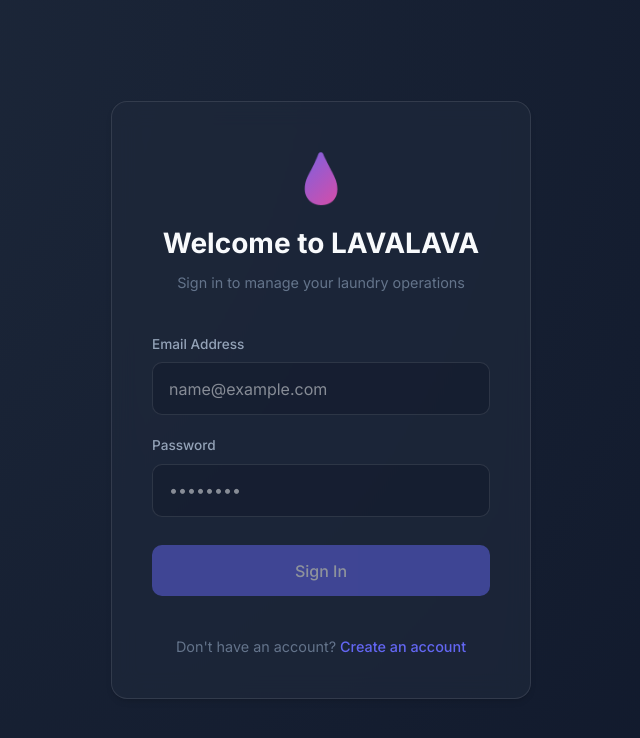
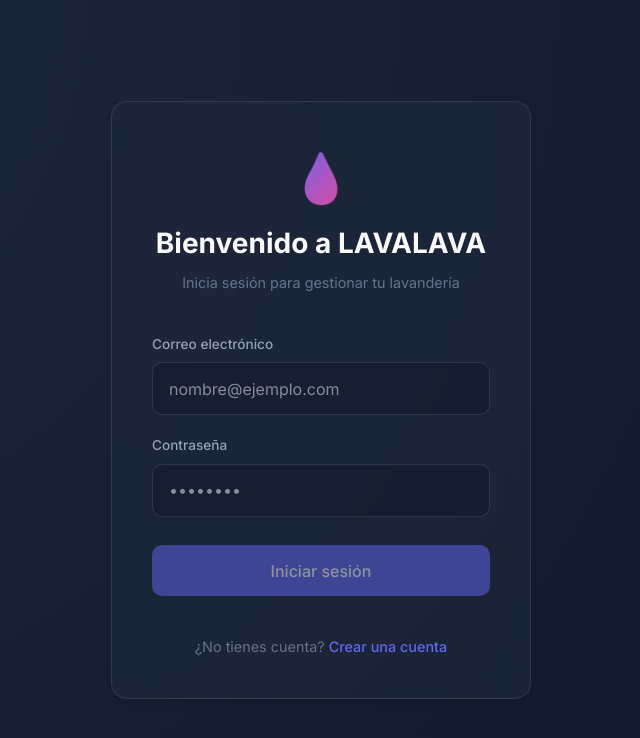
Before and after one commit to Hector-Pat/laundry-management-system_LAVALAVA, a React app in the folder frontend/: page /login in a window 1280 px wide. Shown: the top 738 px of the page, without its empty margins (319-959 px from the left). Built offline with nearby package versions, Linux system fonts and the light colour scheme; no server answers; the HTML template or start-up script is replaced by a standard one.

Commit message:
fix: traducir LoginPage al español
LoginPage era la unica pantalla que quedaba en ingles/mixto
(labels, mensajes de validacion y botones). Se unifica el idioma
de toda la interfaz a español.

```diff
--- a/frontend/src/pages/auth/LoginPage.jsx
+++ b/frontend/src/pages/auth/LoginPage.jsx
@@ -42,27 +42,27 @@ function LoginPage() {
       <div className="login-card glass-panel">
         <div className="login-header">
           <div className="login-logo">💧</div>
-          <h1>Welcome to LAVALAVA</h1>
-          <p>Sign in to manage your laundry operations</p>
+          <h1>Bienvenido a LAVALAVA</h1>
+          <p>Inicia sesión para gestionar tu lavandería</p>
         </div>
 
         {state?.registered && (
-          <p className="login-success">Cuenta creada. Iniciá sesión.</p>
+          <p className="login-success">Cuenta creada. Inicia sesión.</p>
         )}
 
         <form onSubmit={handleSubmit(onSubmit)} noValidate className="login-form">
           <div className="form-group">
-            <label htmlFor="email">Email Address</label>
+            <label htmlFor="email">Correo electrónico</label>
             <input
               id="email"
               type="email"
               className="form-input"
-              placeholder="name@example.com"
+              placeholder="nombre@ejemplo.com"
               {...register('email', {
-                required: 'Email is required',
+                required: 'El correo es obligatorio',
                 pattern: {
                   value: /^[^\s@]+@[^\s@]+\.[^\s@]+$/,
-                  message: 'Enter a valid email address',
+                  message: 'Ingresa un correo válido',
                 },
               })}
             />
@@ -70,15 +70,15 @@ function LoginPage() {
           </div>
 
           <div className="form-group">
-            <label htmlFor="password">Password</label>
+            <label htmlFor="password">Contraseña</label>
             <input
               id="password"
               type="password"
               className="form-input"
               placeholder="••••••••"
               {...register('password', {
-                required: 'Password is required',
-                minLength: { value: 6, message: 'Minimum 6 characters' },
+                required: 'La contraseña es obligatoria',
+                minLength: { value: 6, message: 'Mínimo 6 caracteres' },
               })}
             />
             {errors.password && <span className="form-error">{errors.password.message}</span>}
@@ -91,14 +91,14 @@ function LoginPage() {
             disabled={!isValid || isSubmitting}
             className="btn-primary login-btn"
           >
-            {isSubmitting ? 'Signing in...' : 'Sign In'}
+            {isSubmitting ? 'Iniciando sesión...' : 'Iniciar sesión'}
           </button>
         </form>
 
         <div className="login-footer">
-          Don't have an account?{' '}
+          ¿No tienes cuenta?{' '}
           <Link to="/register" className="login-link">
-            Create an account
+            Crear una cuenta
           </Link>
         </div>
       </div>
```
